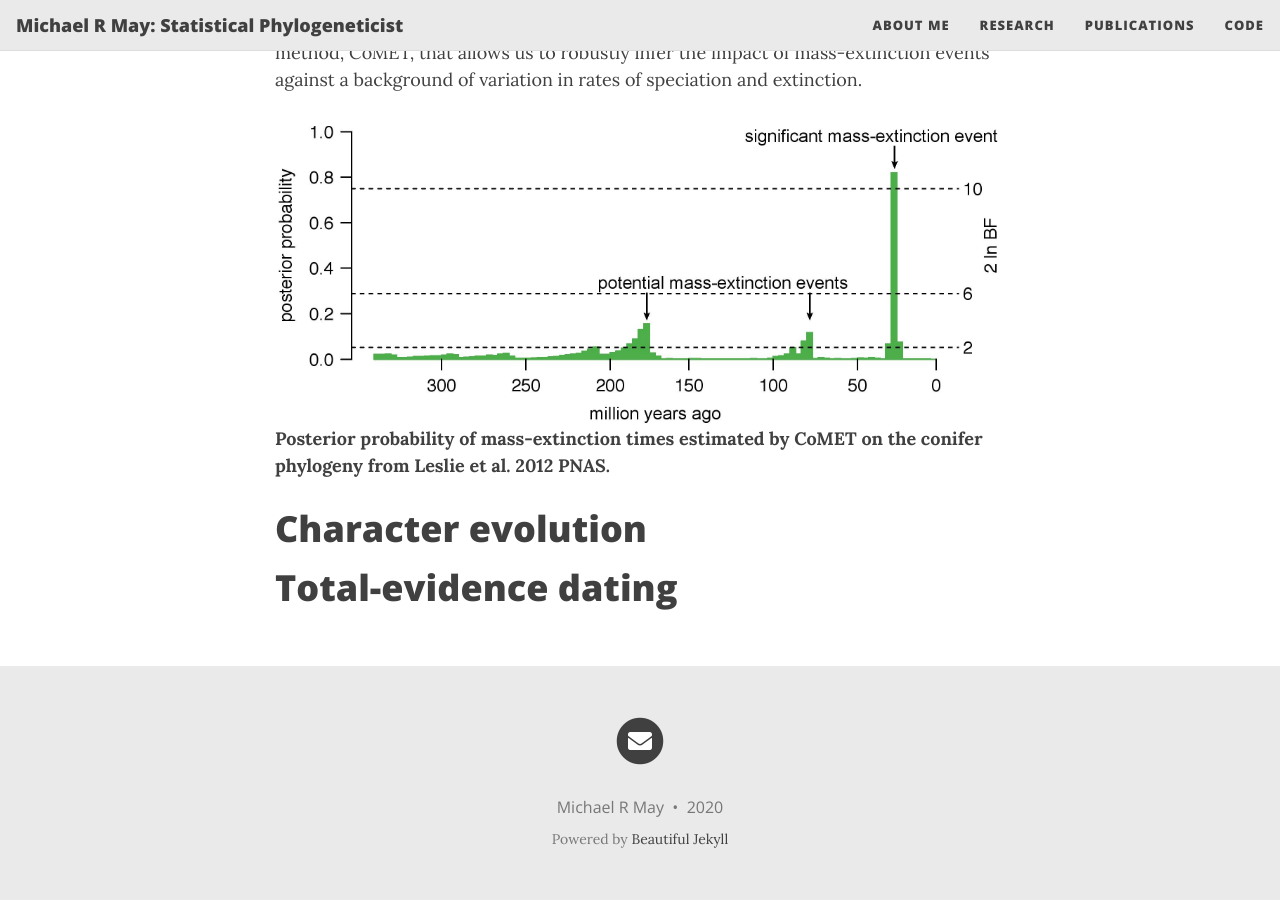
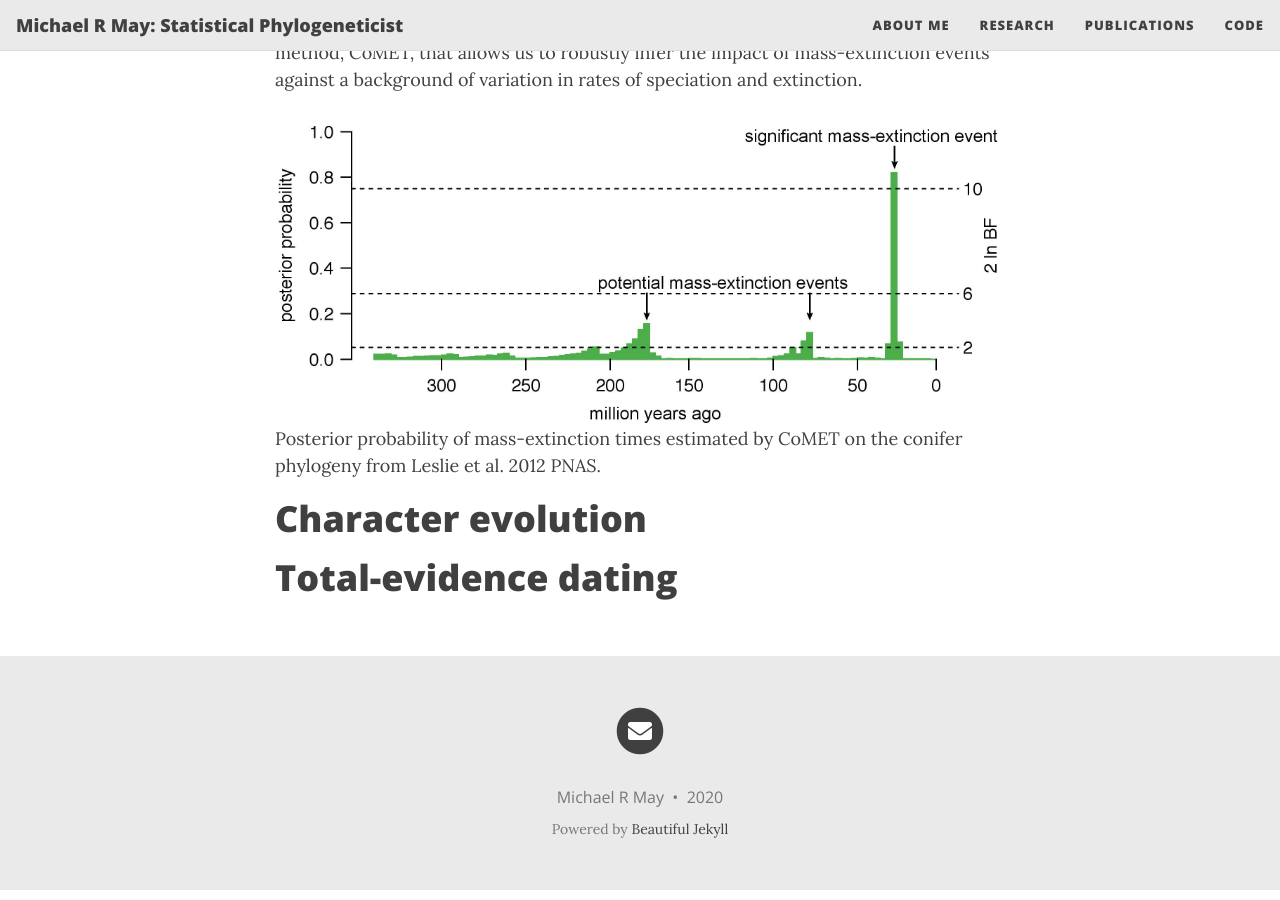
Before and after one commit to mikeryanmay/mikeryanmay.github.io, a Jekyll site: the page built from pages/research.md, in a window 1280 px wide and 900 px high, scrolled down 661 px. Built offline with Jekyll 4.4.1, drawn with Linux system fonts in a browser that asks for light colours; nearby versions of some CDN libraries.

Commit message:
trying relative_url

```diff
--- a/_includes/image.html
+++ b/_includes/image.html
@@ -1,4 +1,4 @@
 <figure class="image">
-  <img src="{{ include.url }}" alt="{{ include.description }}">
+  <img src="{{ include.url | relative_url }}" alt="{{ include.description }}">
   <figcaption>{{ include.description }}</figcaption>
 </figure>
--- a/pages/research.md
+++ b/pages/research.md
@@ -13,7 +13,7 @@
 Failure to accommodate diversification-rate variation may therefore cause us to make errors in inferring the number, timing, and magnitude of mass-extinction events.
 To tackle this problem, I developed a Bayesian method, CoMET, that allows us to robustly infer the impact of mass-extinction events against a background of variation in rates of speciation and extinction.
 
-<!-- {% include image.html url="/assets/img/mass_extinction_time.jpg" description="Posterior probability of mass-extinction times estimated by CoMET on the conifer phylogeny from Leslie et al. 2012 PNAS." %} -->
+{% include image.html url="/assets/img/mass_extinction_time.jpg" description="Posterior probability of mass-extinction times estimated by CoMET on the conifer phylogeny from Leslie et al. 2012 PNAS." %}
 
 <!-- <figure>
 	<img src="https://github.com/mikeryanmay/website/blob/master/assets/img/mass_extinction_time.jpg" alt="mass-extinction events under CoMET" style="width:100%"/>
@@ -22,8 +22,8 @@
 
 <!-- <img src="/assets/img/mass_extinction_time.jpg" alt="hi" class="inline"/> -->
 
-![mass-extinction events under CoMET]({{site.url}}/assets/img/mass_extinction_time.jpg)
-**Posterior probability of mass-extinction times estimated by CoMET on the conifer phylogeny from Leslie et al. 2012 PNAS.**
+<!-- ![mass-extinction events under CoMET](/assets/img/mass_extinction_time.jpg)
+**Posterior probability of mass-extinction times estimated by CoMET on the conifer phylogeny from Leslie et al. 2012 PNAS.** -->
 
 <!-- ![mass-extinction events under CoMET](https://github.com/mikeryanmay/website/blob/master/assets/img/mass_extinction_time.jpg)
 *Posterior probability of mass-extinction times estimated by CoMET on the conifer phylogeny from Leslie et al. 2012 PNAS.* -->
```
